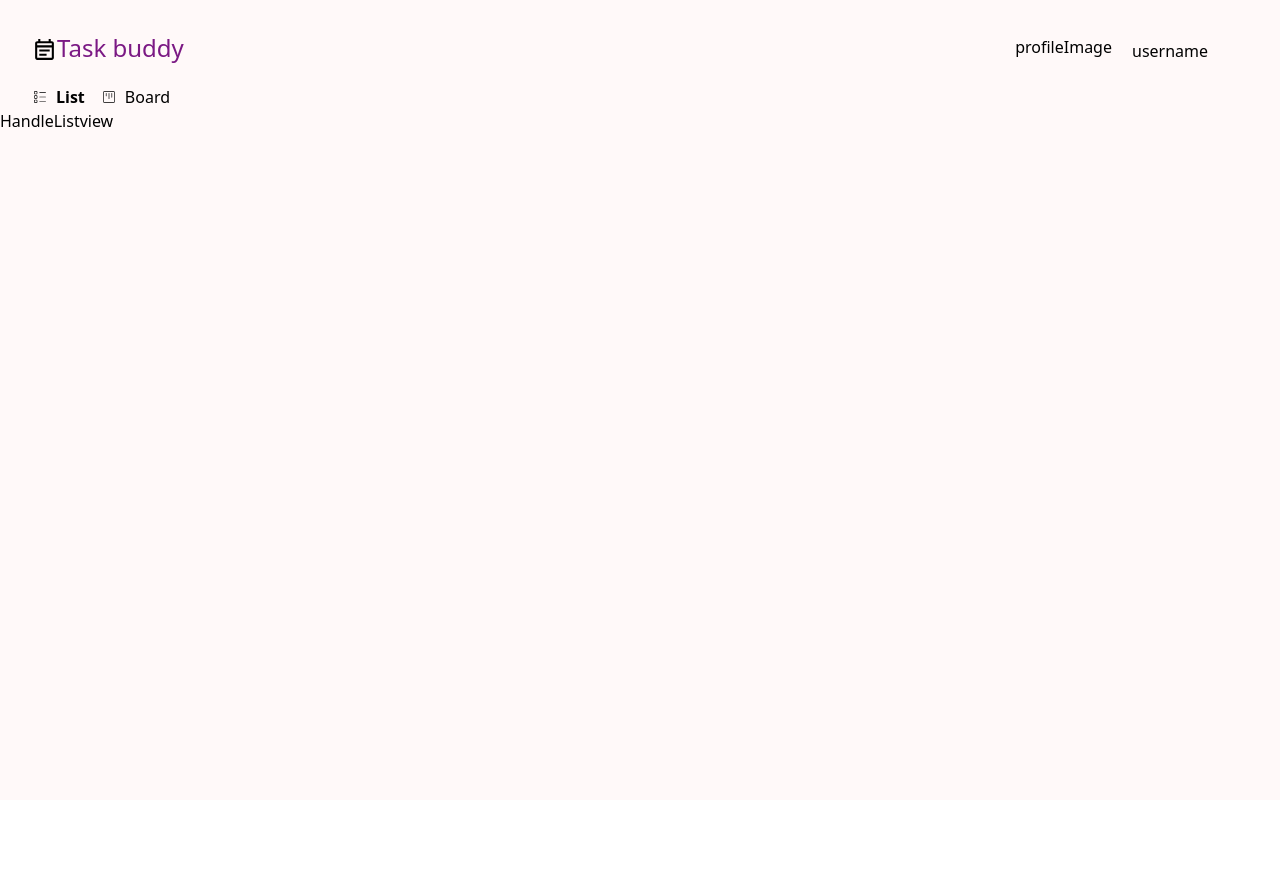
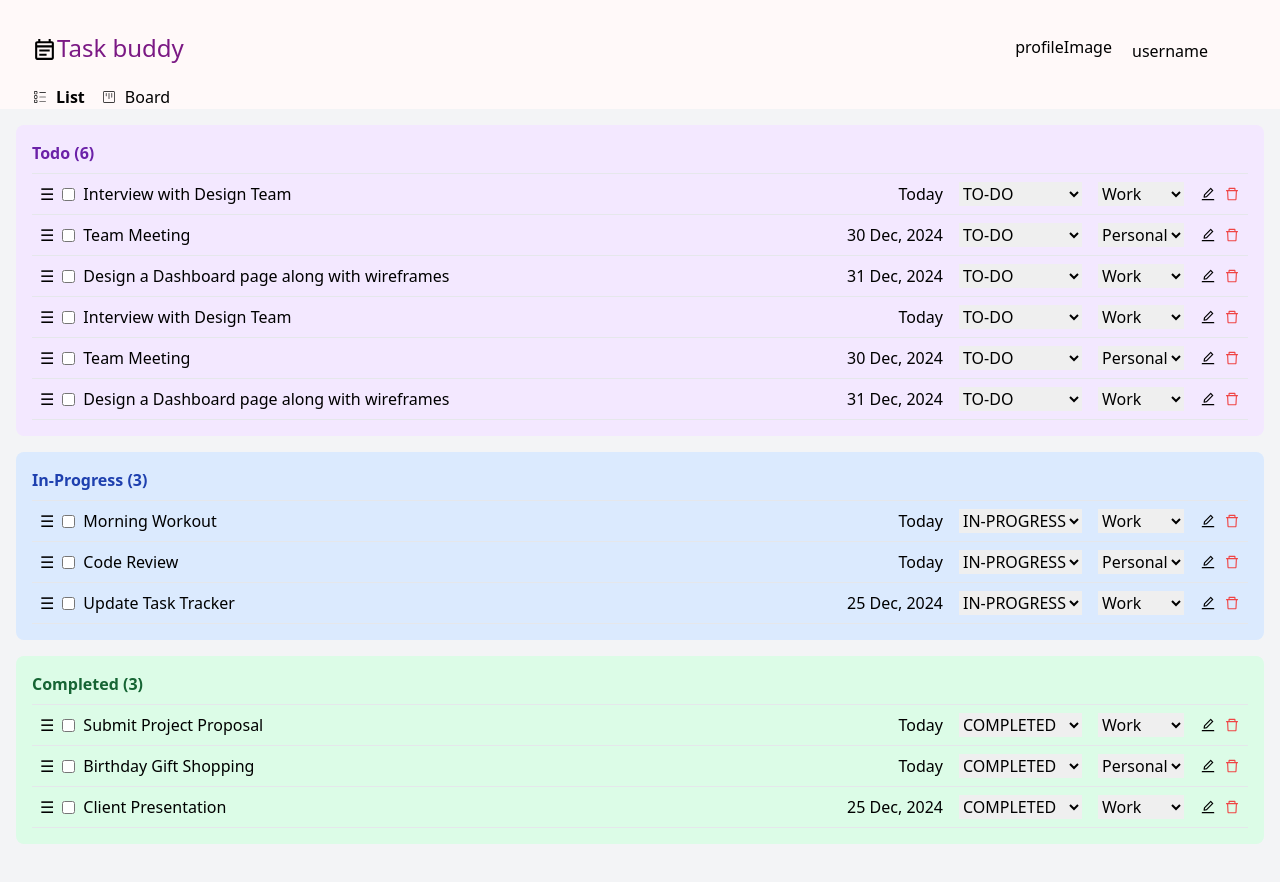
Before and after one commit to IzharMohammed/Task_Management, a React (Vite) app: page /taskListView in a window 1280 px wide. Shown: the top 882 px of the page. Before the commit the page ends 800 px from the top, so only its background shows below. Built offline with nearby package versions, Linux system fonts and the light colour scheme.

Commit message:
Added jsx for list view

```diff
--- a/src/component/HandleListview.tsx
+++ b/src/component/HandleListview.tsx
@@ -1,8 +1,82 @@
+import { useState } from "react";
+import { AiOutlineDelete, AiOutlineEdit } from "react-icons/ai";
+
 
 const HandleListview: React.FC = () => {
-  return (
-    <div>HandleListview</div>
-  )
-}
+    const [tasks, setTasks] = useState({
+        todo: [
+            { id: 1, title: "Interview with Design Team", date: "Today", category: "Work", status: "TO-DO" },
+            { id: 2, title: "Team Meeting", date: "30 Dec, 2024", category: "Personal", status: "TO-DO" },
+            { id: 3, title: "Design a Dashboard page along with wireframes", date: "31 Dec, 2024", category: "Work", status: "TO-DO" },
+            { id: 1, title: "Interview with Design Team", date: "Today", category: "Work", status: "TO-DO" },
+            { id: 2, title: "Team Meeting", date: "30 Dec, 2024", category: "Personal", status: "TO-DO" },
+            { id: 3, title: "Design a Dashboard page along with wireframes", date: "31 Dec, 2024", category: "Work", status: "TO-DO" },
+
+        ],
+        inProgress: [
+            { id: 4, title: "Morning Workout", date: "Today", category: "Work", status: "IN-PROGRESS" },
+            { id: 5, title: "Code Review", date: "Today", category: "Personal", status: "IN-PROGRESS" },
+            { id: 6, title: "Update Task Tracker", date: "25 Dec, 2024", category: "Work", status: "IN-PROGRESS" },
+        ],
+        completed: [
+            { id: 7, title: "Submit Project Proposal", date: "Today", category: "Work", status: "COMPLETED" },
+            { id: 8, title: "Birthday Gift Shopping", date: "Today", category: "Personal", status: "COMPLETED" },
+            { id: 9, title: "Client Presentation", date: "25 Dec, 2024", category: "Work", status: "COMPLETED" },
+        ],
+    });
+
+    const renderTask = (task) => (
+        <div className="flex items-center justify-between border-b p-2" key={task.id}>
+            <div className="flex items-center gap-2">
+                <div className="cursor-move">☰</div>
+                <input type="checkbox" />
+                <div>{task.title}</div>
+            </div>
+            <div className="flex items-center gap-4">
+                <div>{task.date}</div>
+                <div>
+                    <select value={task.status}>
+                        <option value="TO-DO">TO-DO</option>
+                        <option value="IN-PROGRESS">IN-PROGRESS</option>
+                        <option value="COMPLETED">COMPLETED</option>
+                    </select>
+                </div>
+                <div>
+                    <select value={task.category}>
+                        <option value="Work">Work</option>
+                        <option value="Personal">Personal</option>
+                    </select>
+                </div>
+                <div className="flex gap-2">
+                    <AiOutlineEdit className="cursor-pointer" />
+                    <AiOutlineDelete className="cursor-pointer text-red-500" />
+                </div>
+            </div>
+        </div>
+    );
+
+    return (
+        <div className="p-4 bg-gray-100 h-screen">
+            <div className="bg-purple-100 p-4 rounded-lg mb-4">
+                <h2 className="text-purple-800 font-bold">Todo ({tasks.todo.length})</h2>
+                <div className="border-t mt-2">
+                    {tasks.todo.map(renderTask)}
+                </div>
+            </div>
+            <div className="bg-blue-100 p-4 rounded-lg mb-4">
+                <h2 className="text-blue-800 font-bold">In-Progress ({tasks.inProgress.length})</h2>
+                <div className="border-t mt-2">
+                    {tasks.inProgress.map(renderTask)}
+                </div>
+            </div>
+            <div className="bg-green-100 p-4 rounded-lg">
+                <h2 className="text-green-800 font-bold">Completed ({tasks.completed.length})</h2>
+                <div className="border-t mt-2">
+                    {tasks.completed.map(renderTask)}
+                </div>
+            </div>
+        </div>
+    );
+};
 
 export default HandleListview
--- a/src/pages/TaskListView.tsx
+++ b/src/pages/TaskListView.tsx
@@ -1,6 +1,4 @@
 import Navbar from "../component/Navbar"
-import { CiBoxList } from "react-icons/ci";
-import { CiViewBoard } from "react-icons/ci";
 import HandleListview from "../component/HandleListview";
 import HandleBoardView from "../component/HandleBoardView ";
 import { useState } from "react";
```
